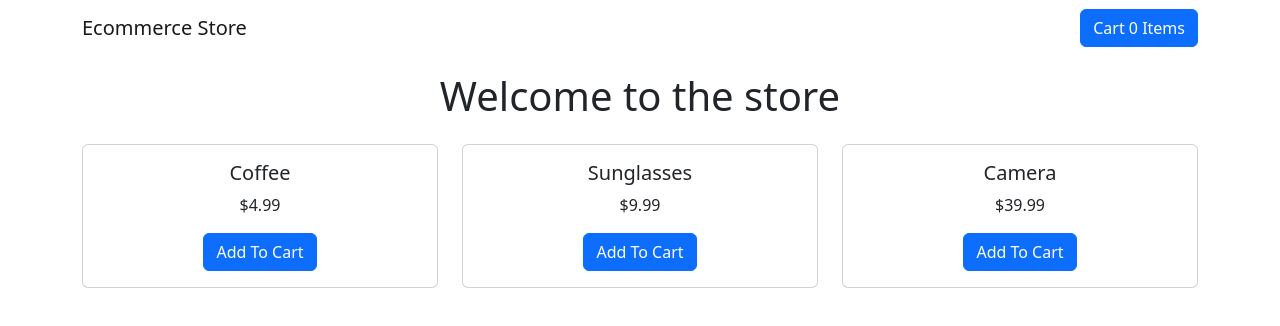
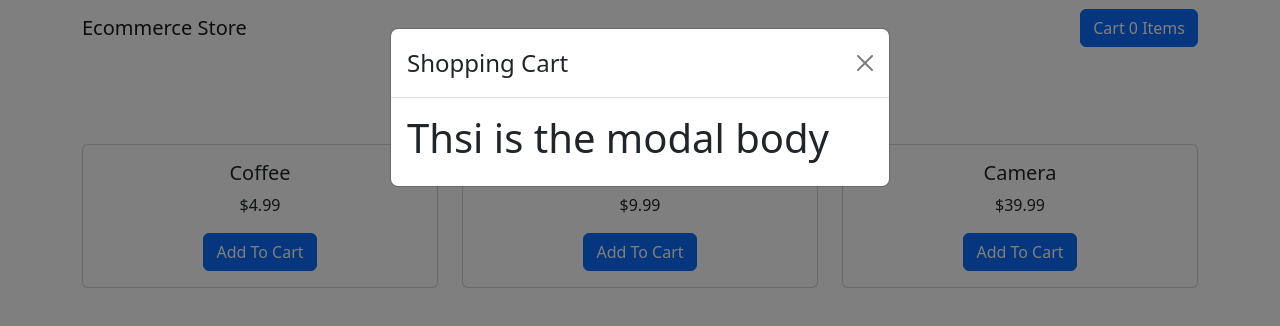
Before and after one commit to SalamanderCtesiphon/fashion-boutique, a React (Create React App) app: page / in a window 1280 px wide. Both pictures are taken after a click on the button "Cart 0 Items". Shown: the top 326 px of the page. Built offline with nearby package versions, Linux system fonts and the light colour scheme.

Commit message:
added a shopping cart modal

```diff
--- a/src/components/NavbarComponent.js
+++ b/src/components/NavbarComponent.js
@@ -1,14 +1,31 @@
-import React from 'react'
+import React, { useState } from 'react'
 import { Button, Container, Navbar, Modal} from 'react-bootstrap'
+
+
 function NavbarComponent() {
+  const [show, setShow] = useState(false)
+  const handleClose = () => setShow(false)
+  const handleShow = () => setShow(true)
+
   return (
+    <>
       <Navbar expand='sm'>
         <Navbar.Brand href='/'>Ecommerce Store</Navbar.Brand>
         <Navbar.Toggle />
         <Navbar.Collapse className='justify-content-end'>
-        <Button>Cart 0 Items</Button>
+          <Button onClick={handleShow}>Cart 0 Items</Button>
         </Navbar.Collapse>
       </Navbar>
+      <Modal show={show} onHide={handleClose}>
+        <Modal.Header closeButton>
+          <Modal.Title>Shopping Cart</Modal.Title>
+        </Modal.Header>
+        <Modal.Body>
+          <h1>Thsi is the modal body</h1>
+        </Modal.Body>
+      </Modal>
+
+    </>
   )
 }
 
```
Lines whose indentation alone changed are shown as unchanged.
